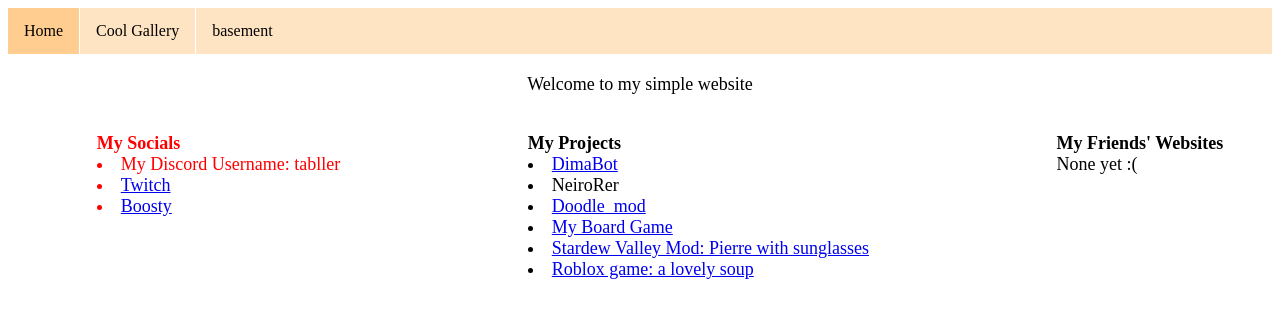
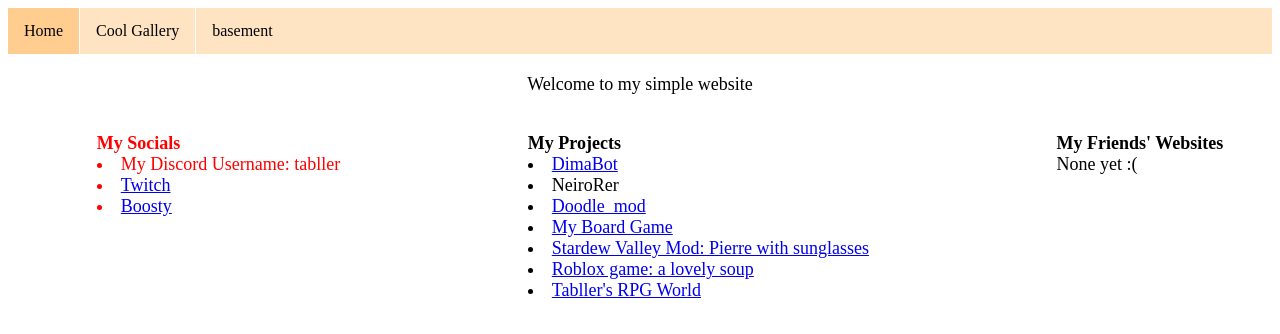
Before and after one commit to Tabller/SimpleWebsite, a plain HTML site: page index.html in a window 1280 px wide. Drawn offline with Linux system fonts and the light colour scheme.

Commit message:
small change: old project

```diff
--- a/index.html
+++ b/index.html
@@ -30,7 +30,9 @@
                },
                {
                     title: "My Projects",
-                    items: [{ text: "DimaBot", link: "https://github.com/Tabller/DimaBot" }, { text: "NeiroRer", link: "", desc: "A project where I tried to interact with some APIs to make an AI bot. Still undone" }, { text: "Doodle_mod", link: "https://github.com/Tabller/Doodle_mod" }, { text: "My Board Game", link: "https://docs.google.com/presentation/d/1Izl_WXgIOo4-VtgoqgT7ASQXtGzbFbKOOLx0-dNy374/edit?usp=sharing" }, { text: "Stardew Valley Mod: Pierre with sunglasses", link: "https://www.nexusmods.com/stardewvalley/mods/21245" }, { text: "Roblox game: a lovely soup", link: "https://www.roblox.com/games/84181445557198/a-lovely-soup" }],
+                    items: [{ text: "DimaBot", link: "https://github.com/Tabller/DimaBot" }, { text: "NeiroRer", link: "", desc: "A project where I tried to interact with some APIs to make an AI bot. Still undone" }, { text: "Doodle_mod", link: "https://github.com/Tabller/Doodle_mod" }, { text: "My Board Game", link: "https://docs.google.com/presentation/d/1Izl_WXgIOo4-VtgoqgT7ASQXtGzbFbKOOLx0-dNy374/edit?usp=sharing" }, { text: "Stardew Valley Mod: Pierre with sunglasses", link: "https://www.nexusmods.com/stardewvalley/mods/21245" }, { text: "Roblox game: a lovely soup", link: "https://www.roblox.com/games/84181445557198/a-lovely-soup" },
+                    { text: "Tabller's RPG World", link: "https://modrinth.com/modpack/tabllers-rpg-world" }
+                    ],
                     marker: true
                },
                {
```
